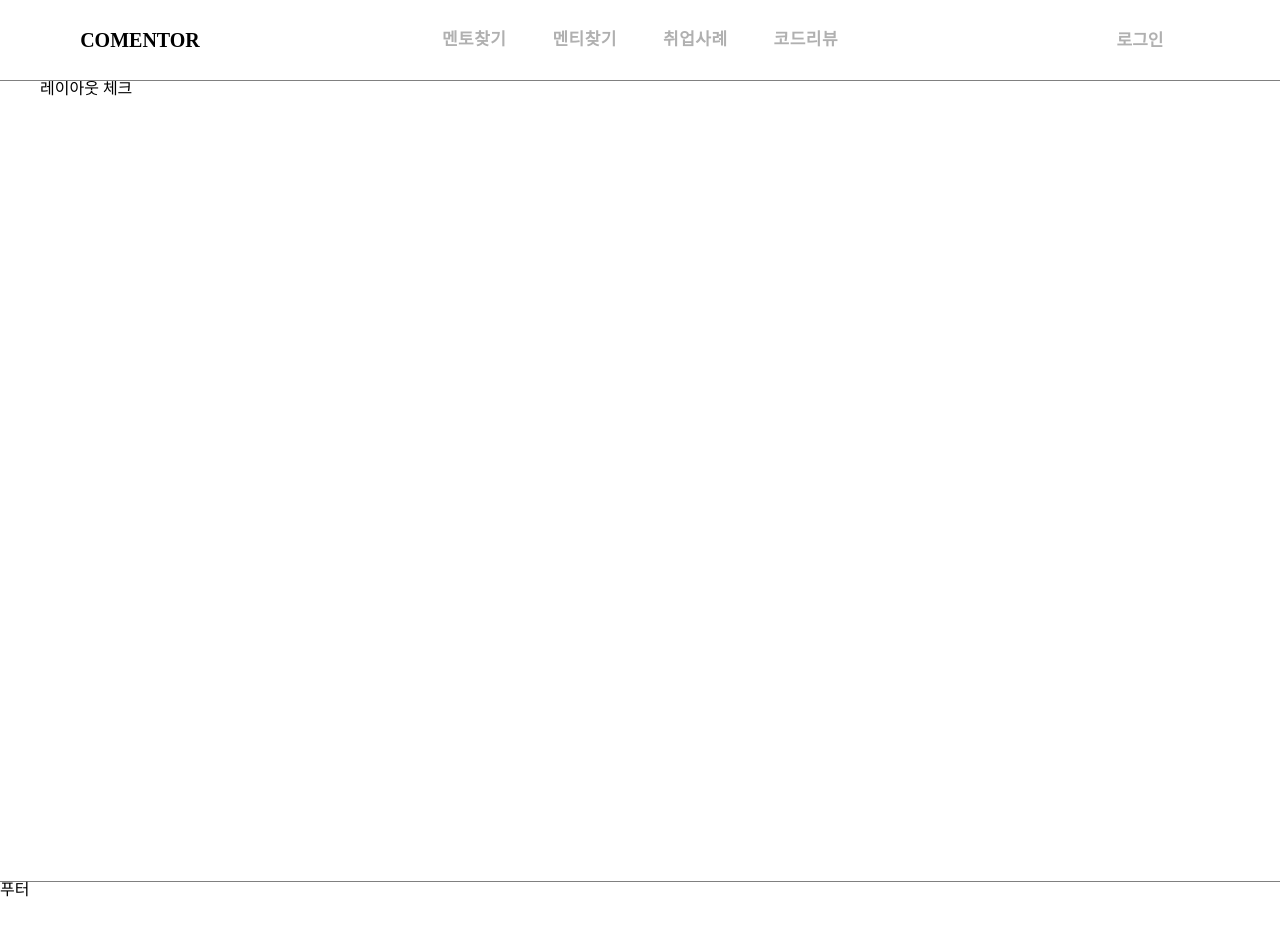
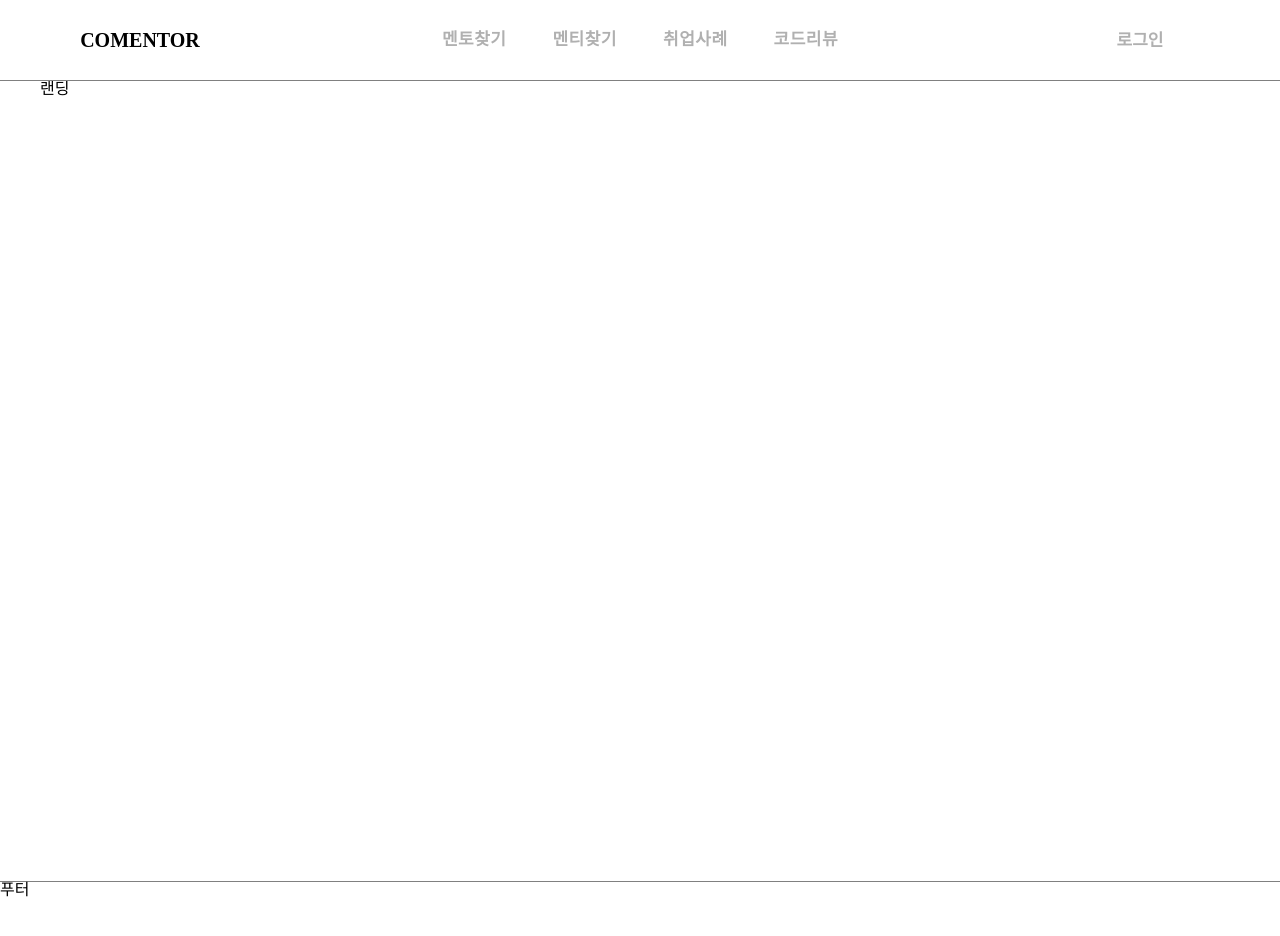
Before and after one commit to minkwan-1/code_mentor, a React (Vite) app in the folder frontend/: page / in a window 1280 px wide. Shown: the top 936 px of the page. Built offline with nearby package versions, Linux system fonts and the light colour scheme.

Commit message:
Routing 설정

```diff
--- a/frontend/src/App.tsx
+++ b/frontend/src/App.tsx
@@ -1,11 +1,11 @@
-import "./reset.css";
-import { PageContainer, ComponentWrapper } from "./components/layout/common";
+import { Routes, Route } from "react-router-dom";
+import LandingPage from "./pages/LandingPage";
 
 const App = () => {
   return (
-    <PageContainer>
-      <ComponentWrapper>레이아웃 체크</ComponentWrapper>
-    </PageContainer>
+    <Routes>
+      <Route path="/" element={<LandingPage />} />
+    </Routes>
   );
 };
 
--- a/frontend/src/main.tsx
+++ b/frontend/src/main.tsx
@@ -1,10 +1,13 @@
-import { StrictMode } from 'react'
-import { createRoot } from 'react-dom/client'
-import App from './App.tsx'
-import './index.css'
+import { StrictMode } from "react";
+import { createRoot } from "react-dom/client";
+import App from "./App.tsx";
+import "./reset.css";
+import { BrowserRouter } from "react-router-dom";
 
-createRoot(document.getElementById('root')!).render(
+createRoot(document.getElementById("root")!).render(
   <StrictMode>
-    <App />
-  </StrictMode>,
-)
+    <BrowserRouter>
+      <App />
+    </BrowserRouter>
+  </StrictMode>
+);
--- /dev/null
+++ b/frontend/src/pages/LandingPage.tsx
@@ -0,0 +1,11 @@
+import { PageContainer, ComponentWrapper } from "../components/layout/common";
+
+function LandingPage() {
+  return (
+    <PageContainer>
+      <ComponentWrapper>랜딩</ComponentWrapper>
+    </PageContainer>
+  );
+}
+
+export default LandingPage;
```
